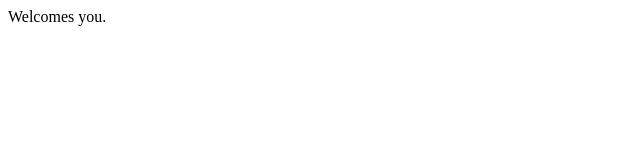
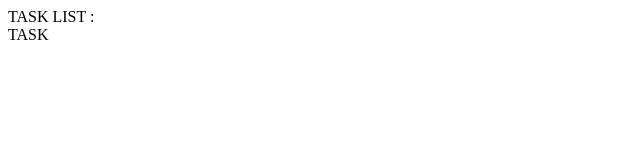
Before and after one commit to rbsharma/react-todo, a React app: page / in a window 1280 px wide. Shown: the top 160 px of the page, without its empty margins (0-640 px from the left). Built offline with nearby package versions, Linux system fonts and the light colour scheme.

Commit message:
framework achitecture base

```diff
--- a/src/app.jsx
+++ b/src/app.jsx
@@ -1,18 +1,21 @@
 import React from 'react';
 import { Link, IndexLink } from 'react-router';
+import Dashboard from './dashboard/dashboard.component';
 
 class App extends React.Component {
 
     constructor(props) {
         super(props);
         this.state = {
-            title: "Welcomes you."
+
         }
     }
 
     render() {
         return (
-            <div>{this.state.title}</div>
+            <div>
+                <Dashboard />
+            </div>
         );
     };
 }
--- /dev/null
+++ b/src/dashboard/dashboard.component.jsx
@@ -0,0 +1,15 @@
+import React, {Component} from 'react';
+import Task from './task/task.component';
+
+class DashboardComponent extends Component{
+    render(){
+        return(
+            <div>
+                TASK LIST :
+                <Task />
+            </div>
+        );
+    }
+}
+
+export default DashboardComponent;
--- /dev/null
+++ b/src/dashboard/task/task.component.jsx
@@ -0,0 +1,11 @@
+import React, {Component} from 'react';
+
+class TaskComponent extends Component{
+    render(){
+        return(
+            <div>TASK</div>
+        );
+    }
+}
+
+export default TaskComponent;
```
Also changed, not shown: src/dashboard/add-task/add-task.component.jsx (added).
